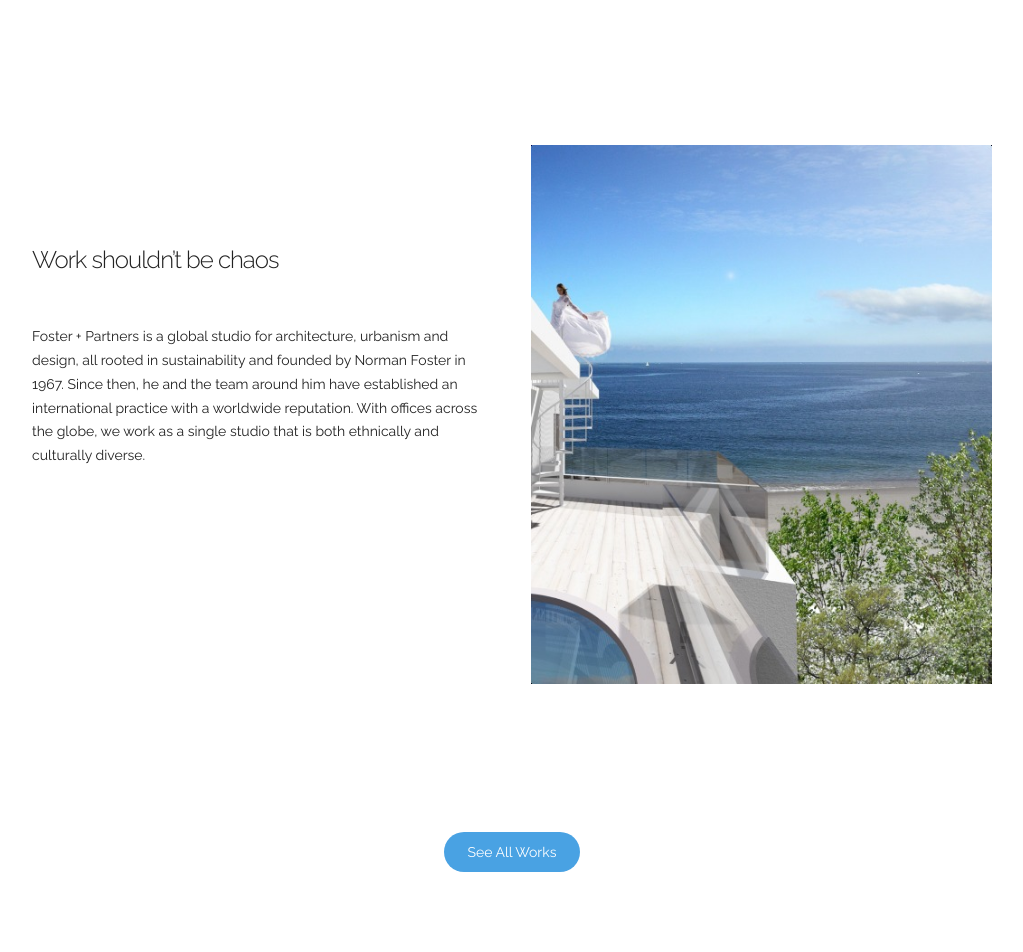
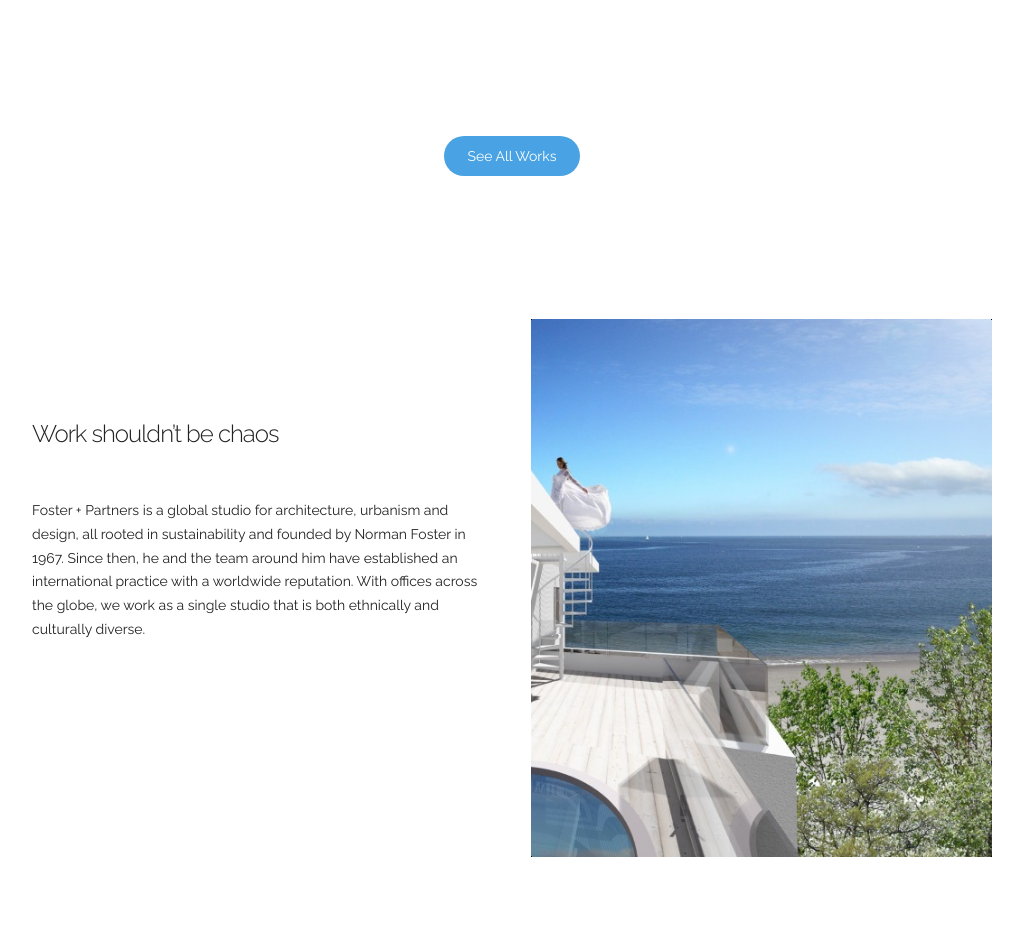
Before and after one commit to acro5piano/id-design, a React (Create React App) app: page / in a window 1280 px wide. Shown: the part 1520-2472 px from the top of the page, without its empty margins (128-1151 px from the left). Built offline with nearby package versions, Linux system fonts and the light colour scheme.

Commit message:
button color

```diff
--- a/src/components/Top.jsx
+++ b/src/components/Top.jsx
@@ -41,6 +41,9 @@ export default class Top extends Component {
             )}
           </div>
         </div>
+        <div className="Top-section">
+          <a className="button-primary" href="/works">See All Works</a>
+        </div>
         <div className="Top-section fadein">
           <div className="container Top-marin">
             <div className="six columns">
@@ -56,9 +59,6 @@ export default class Top extends Component {
             </div>
           </div>
         </div>
-        <div className="Top-section">
-          <a className="button-primary" href="/works">See All Works</a>
-        </div>
       </div>
     );
   }
--- a/src/index.css
+++ b/src/index.css
@@ -29,8 +29,8 @@ a {
   border-radius: 40px;
 }
 .button-primary:hover {
-  color: #49A2E3;
-  background: #ddd;
+  color: #fff;
+  background: #58b9ff;
   transition: all linear 0.2s;
 }
 .fadein {
```
